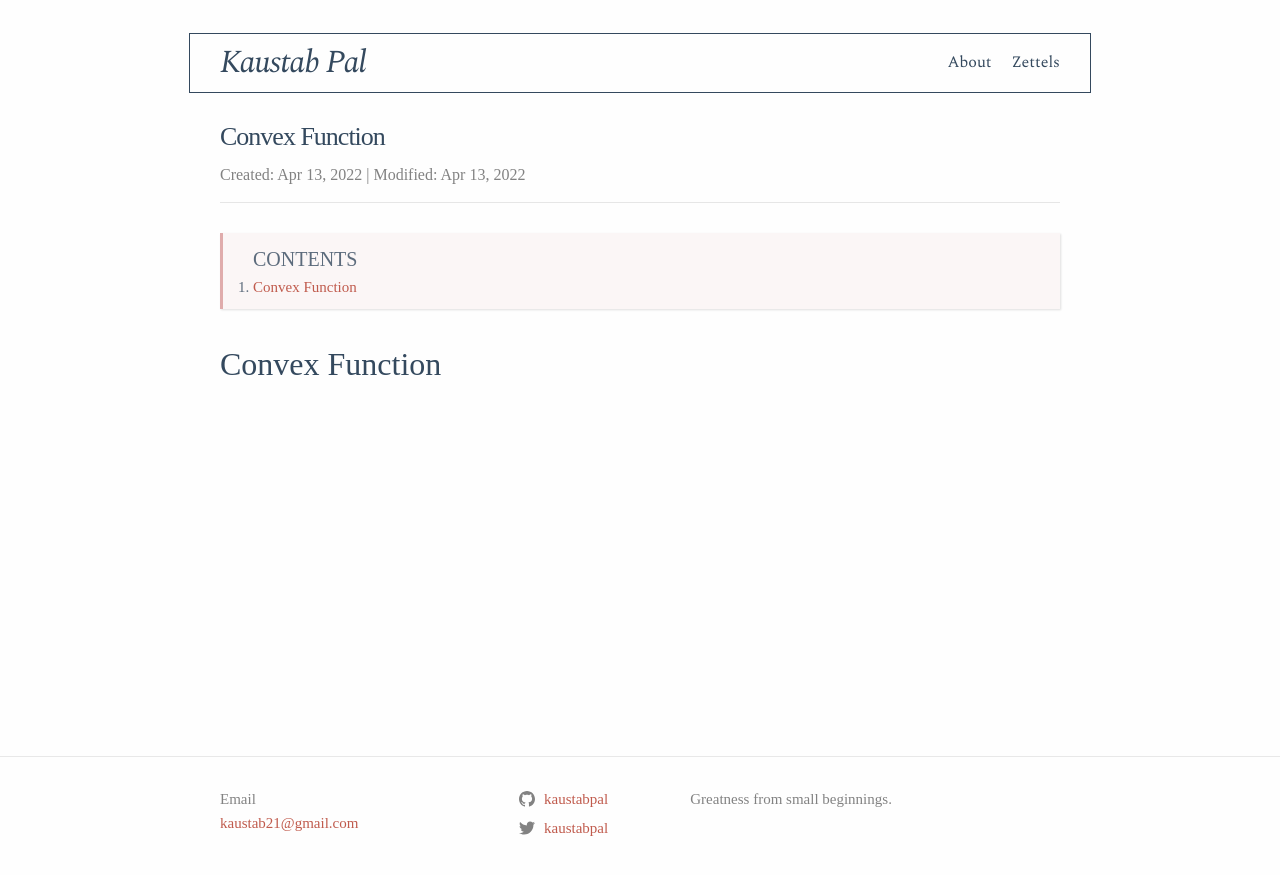
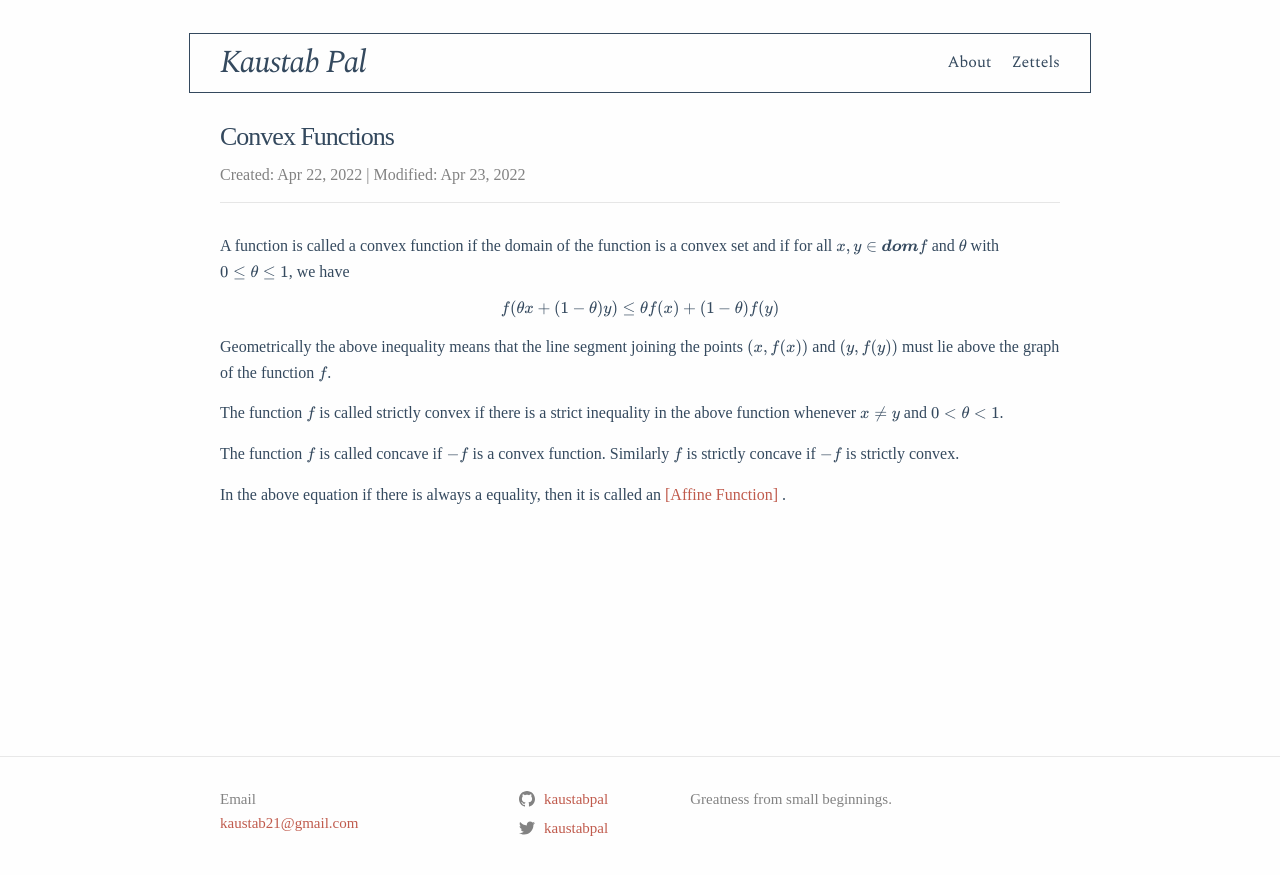
Before and after one commit to kaustabpal/kaustabpal.github.io, a Jekyll site: the page built from _posts/2022-04-22-convex_function.md, in a window 1280 px wide. Shown: the top 875 px of the page. Built offline with Jekyll 4.4.1, drawn with Linux system fonts in a browser that asks for light colours; some web fonts are replaced.

Commit message:
Corrected link

```diff
--- a/_posts/2022-04-13-convex_functions.md
+++ /dev/null
@@ -1,16 +0,0 @@
----
-layout: post
-title: "Convex Function"
-permalink: "convex_function"
-date: 2022-04-13
-moddate: 2022-04-13 10:35
-tags: [""]
-category:
-description: ""
----
-
-{:class="table-of-content"}
-* TOC
-{:toc}
-
-## Convex Function
--- /dev/null
+++ b/_posts/2022-04-22-convex_function.md
@@ -0,0 +1,32 @@
+---
+layout: post
+title: "Convex Functions"
+permalink: "convex_function"
+date: 2022-04-22 18
+moddate: 2022-04-23 12:17
+tags: [""]
+category:
+description: ""
+---
+
+{:class="table-of-content"}
+* TOC
+{:toc}
+
+A function is called a convex function if the domain of the function is a convex
+set and if for all $$x,y \in \boldsymbol{dom} f$$ and $$\theta$$ with $$0 \leq \theta \leq
+1$$, we have
+
+$$ f(\theta x + (1-\theta) y) \leq \theta f(x) + (1-\theta) f(y)$$
+
+Geometrically the above inequality means that the line segment joining the points $$(x, f(x))$$
+and $$(y, f(y))$$ must lie above the graph of the function $$f$$.
+
+The function $$f$$ is called strictly convex if there is a strict inequality in
+the above function whenever $$x \neq y$$ and $$0 < \theta <  1$$.
+
+The function $$f$$ is called concave if $$-f$$ is a convex function. Similarly
+$$f$$ is strictly concave if $$-f$$ is strictly convex.
+
+In the above equation if there is always a equality, then it is called an
+[ [Affine Function] ]( {% post_url 2022-04-13-affine_function %} ).
```
Also changed, not shown: _posts/2022-04-13-affine_function.md (+11 -5 lines), _posts/RL/2020-07-11-reinforcement_learning.md (+2 -2 lines).
